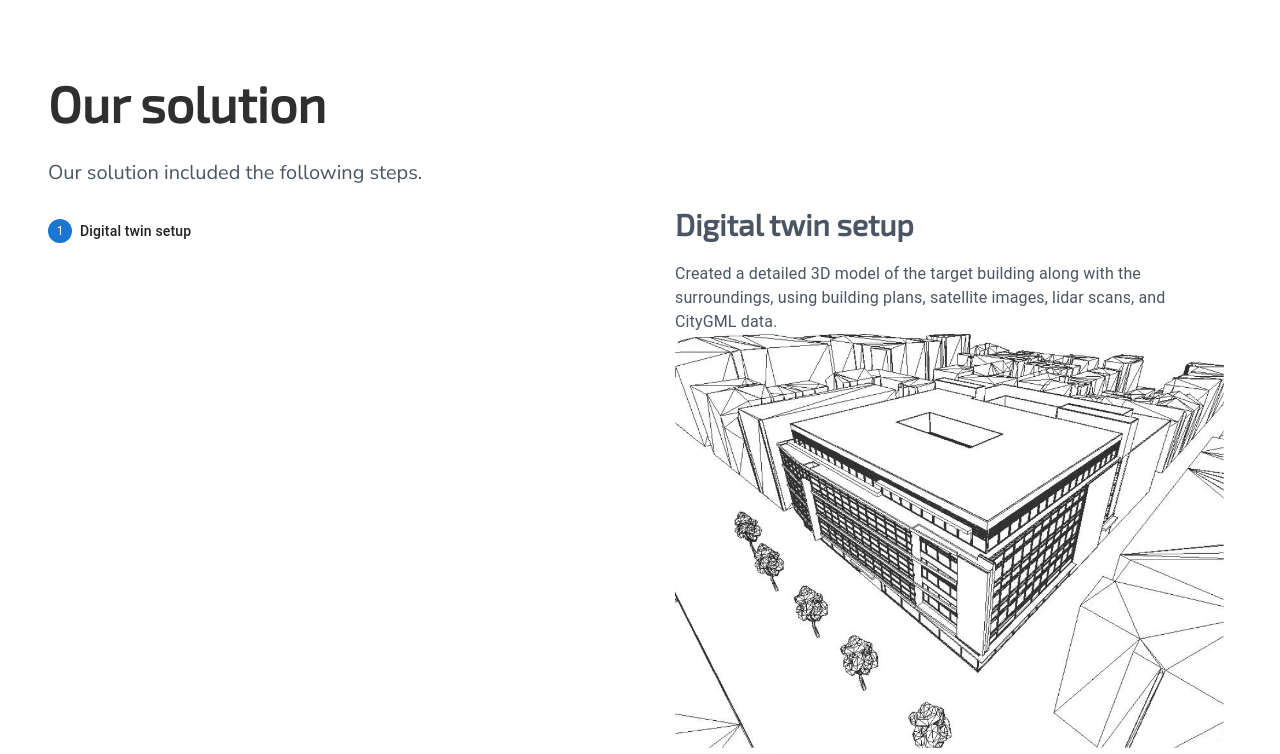
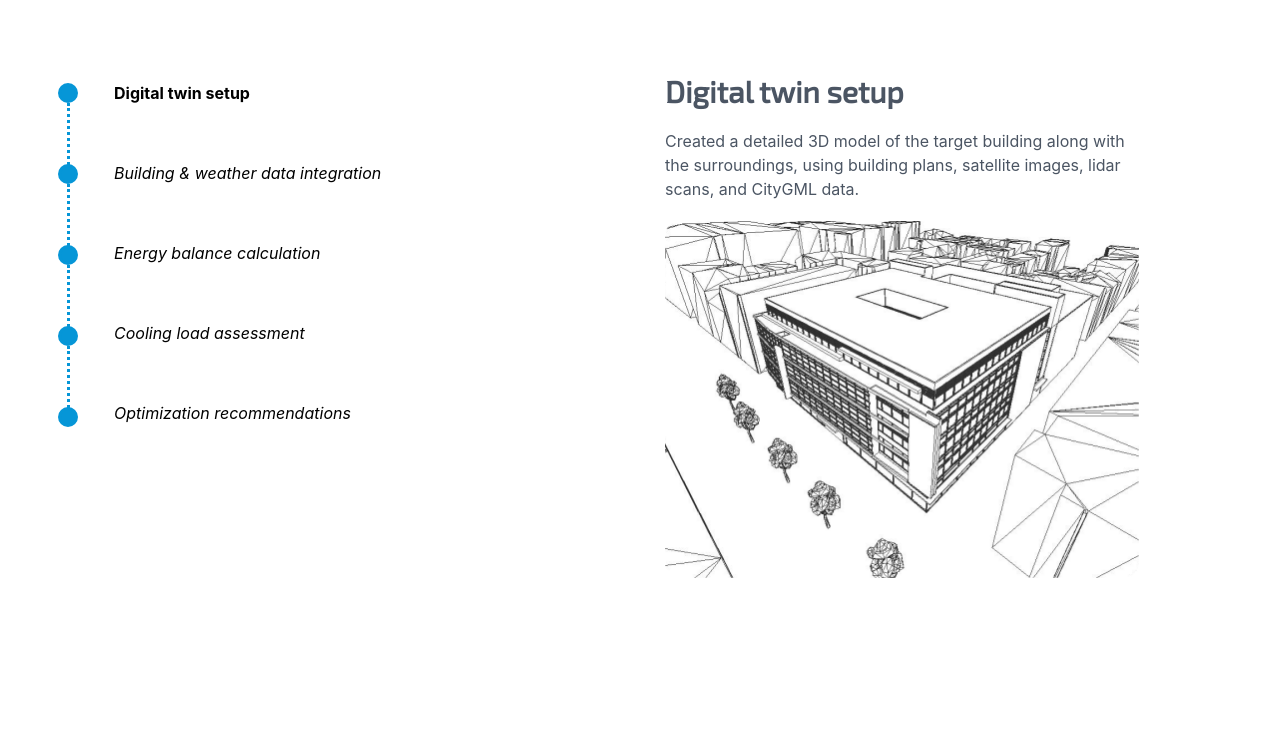
Before and after one commit to aarish-git/figma, a React (Create React App) app: page /mannhiem in a window 1280 px wide. Shown: the part 1480-2234 px from the top of the page. Built offline with nearby package versions, Linux system fonts and the light colour scheme; a web font is replaced by a local one.

Commit message:
stepper updated it manheim

```diff
--- a/public/index.html
+++ b/public/index.html
@@ -30,6 +30,7 @@
       integrity="sha384-1BmE4kWBq78iYhFldvKuhfTAU6auU8tT94WrHftjDbrCEXSU1oBoqyl2QvZ6jIW3"
       crossorigin="anonymous"
     />
+    <link rel="stylesheet" href="https://cdn.jsdelivr.net/npm/bootstrap@4.0.0/dist/css/bootstrap.min.css" integrity="sha384-Gn5384xqQ1aoWXA+058RXPxPg6fy4IWvTNh0E263XmFcJlSAwiGgFAW/dAiS6JXm" crossorigin="anonymous">
     <link rel="stylesheet" href="https://rsms.me/inter/inter.css" />
 
     <!-- slick -->
@@ -54,7 +55,9 @@
       To begin the development, run `npm start` or `yarn start`.
       To create a production bundle, use `npm run build` or `yarn build`.
     -->
-
+    <script src="https://code.jquery.com/jquery-3.2.1.slim.min.js" integrity="sha384-KJ3o2DKtIkvYIK3UENzmM7KCkRr/rE9/Qpg6aAZGJwFDMVNA/GpGFF93hXpG5KkN" crossorigin="anonymous"></script>
+    <script src="https://cdn.jsdelivr.net/npm/popper.js@1.12.9/dist/umd/popper.min.js" integrity="sha384-ApNbgh9B+Y1QKtv3Rn7W3mgPxhU9K/ScQsAP7hUibX39j7fakFPskvXusvfa0b4Q" crossorigin="anonymous"></script>
+    <script src="https://cdn.jsdelivr.net/npm/bootstrap@4.0.0/dist/js/bootstrap.min.js" integrity="sha384-JZR6Spejh4U02d8jOt6vLEHfe/JQGiRRSQQxSfFWpi1MquVdAyjUar5+76PVCmYl" crossorigin="anonymous"></script>
     <script src="https://code.jquery.com/jquery-2.2.0.min.js" type="text/javascript"></script>
     <script type="text/javascript" src="//cdn.jsdelivr.net/gh/kenwheeler/slick@1.8.1/slick/slick.min.js"></script>
     <!-- <script src="./slick/slick.js" type="text/javascript" charset="utf-8"></script> -->
--- a/src/App.css
+++ b/src/App.css
@@ -87,3 +87,133 @@ cursor: pointer;
 .phoenix_stepper{
   padding: 0px 80px;
 }
+
+.allsteper {
+  display: flex;
+}
+
+.stepLabel {
+  width: 50%;
+  display: flex;
+}
+
+.tab-content{
+  width: 50%;
+}
+
+.nav-pills .nav-link {
+  /* background-color: transparent !important; */
+  color: black !important;
+  font-style: italic;
+}
+
+.nav-pills .nav-link.active {
+  background-color: transparent !important;
+  color: black !important;
+  font-weight: 700;
+  font-style: normal;
+}
+
+.subcontent {
+  width: 100%;
+  margin-left: 25px;
+}
+
+.subcontent img {
+  width: 80%;
+  margin-top: 20px;
+}
+
+.subcontent p {
+  width: 80%;
+}
+
+
+
+
+
+
+
+
+
+
+
+
+.step {
+
+  padding: 10px;
+
+  display: flex;
+  flex-direction: column;
+  justify-content: flex-start;
+
+  background-color: cream;
+}
+
+.v-stepper {
+  position: relative;
+  /* top: 115px; */
+/*   visibility: visible; */
+}
+
+
+/* regular step */
+.step .circle {
+  background-color: white;
+  border: 3px solid gray;
+  border-radius: 100%;
+  margin-top: 55px;
+  width: 20px;    /* +6 for border */
+  height: 20px;
+  display: inline-block;
+}
+
+.v-stepper:first-child .circle {
+  margin-top: 0px;
+}
+
+.v-stepper:first-child .line {
+  top: 20px;
+}
+
+.step .line {
+  top: 75px;
+  left: 9px;
+/*   height: 120px; */
+  height: 62px;
+
+    position: absolute;
+    border-left: 3px solid gray;
+}
+
+.step.completed .circle {
+  visibility: visible;
+  background-color: rgb(6,150,215);
+  border-color: rgb(6,150,215);
+}
+
+.step.completed .line {
+  border-left: 3px dotted rgb(6,150,215);
+}
+
+.step.active .circle {
+visibility: visible;
+  border-color: rgb(6,150,215);
+}
+
+.step.empty .circle {
+    visibility: hidden;
+}
+
+.step.empty .line {
+/*     visibility: hidden; */
+/*   height: 150%; */
+  top: 0;
+  height: 150%;
+}
+
+
+.step:last-child .line {
+  border-left: 3px dotted blue;
+  z-index: -1; /* behind the circle to completely hide */
+}
--- a/src/components/Project/Mannheim/stepper.js
+++ b/src/components/Project/Mannheim/stepper.js
@@ -62,80 +62,89 @@ export default function VerticalLinearStepper() {
   };
 
   return (
-    <Box sx={{ maxWidth: 400 }}>
-       <h2
-            style={{ fontFamily: "Exo2-Regular" }}
-            class="text-[#2F2F2F] text-[50px] font-bold mb-4"
-        >
-            Our solution
-        </h2>
-        <p style={{fontFamily:"NunitoSans-Regular"}} class="leading-relaxed text-[20px] font-[400] mb-3">
-             Our solution included the following steps.
-        </p>
-      <Stepper  activeStep={activeStep} orientation="vertical">
-        {steps.map((step, index) => (
-          <Step key={step.label}>
-            <StepLabel className="steplabel"
-              optional={
-                index === 4 ? (
-                  <Typography variant="caption">Last step</Typography>
-                ) : null
-              }
-            >
-              {step.label}
-            </StepLabel>
-            <StepContent>
-              <h1 className="stepper_desc_head" style={{ fontFamily: "Exo2-Regular" }}><b>{step.label}</b></h1>
-              <Typography>
-                {step.description}
-                {step.img?<img src={step.img} alt="stepimg" />:null}
-              </Typography>
-              {/* <div>
-              <img
-                class="lg:w-3/5 md:w-1/2 object-cover object-center rounded-lg md:mt-0 mt-12"
-                src={step.img}
-                alt="step"
-              />
-              </div> */}
-              <Box sx={{ mb: 2 }}>
 
-                <div>
-                  <Button
-                    variant="contained"
-                    onClick={handleNext}
-                    sx={{ mt: 1, mr: 1 }}
-                  >
-                    {index === steps.length - 1 ? 'Finish' : 'Continue'}
-                  </Button>
-                  <Button
-                    disabled={index === 0}
-                    onClick={handleBack}
-                    sx={{ mt: 1, mr: 1 }}
-                  >
-                    Back
-                  </Button>
-                </div>
-              </Box>
-            </StepContent>
-          </Step>
-        ))}
-      </Stepper>
-      {/* <div class="lg:w-3/5 md:w-1/2 object-cover object-center rounded-lg md:mt-0 mt-12">
-              <p>Digital Twin Creation</p>
-              <img
-                class="lg:w-3/5 md:w-1/2 object-cover object-center rounded-lg md:mt-0 mt-12"
-                src="https://dummyimage.com/1200x500"
-                alt="step"
-              />
-            </div> */}
-      {activeStep === steps.length && (
-        <Paper square elevation={0} sx={{ p: 3 }}>
-          <Typography>All steps completed - you&apos;re finished</Typography>
-          <Button onClick={handleReset} sx={{ mt: 1, mr: 1 }}>
-            Reset
-          </Button>
-        </Paper>
-      )}
-    </Box>
+   <div className="allsteper">
+    <div className="stepLabel">
+         <div class="step completed">
+      <div class="v-stepper">
+        <div class="circle"></div>
+        <div class="line"></div>
+      </div>
+      <div class="v-stepper">
+        <div class="circle"></div>
+        <div class="line"></div>
+      </div>
+      <div class="v-stepper">
+        <div class="circle"></div>
+        <div class="line"></div>
+      </div>
+      <div class="v-stepper">
+        <div class="circle"></div>
+        <div class="line"></div>
+      </div>
+      <div class="v-stepper">
+        <div class="circle"></div>
+        {/* <div class="line"></div> */}
+      </div>
+       </div>
+     <div class="nav step flex-column nav-pills" id="tab" role="tablist" aria-orientation="vertical">
+        <a class="nav-link active" id="home-tab" data-toggle="pill" style={{marginTop: '-10px'}} href="#home" role="tab" aria-controls="home" aria-selected="true">Digital twin setup</a>
+        <a class="nav-link" id="profile-tab" data-toggle="pill" style={{marginTop: '40px'}} href="#profile" role="tab" aria-controls="profile" aria-selected="false">Building & weather data integration</a>
+        <a class="nav-link" id="messages-tab" data-toggle="pill" style={{marginTop: '40px'}} href="#messages" role="tab" aria-controls="messages" aria-selected="false">Energy balance calculation</a>
+        <a class="nav-link" id="settings-tab" data-toggle="pill" style={{marginTop: '40px'}} href="#settings" role="tab" aria-controls="settings" aria-selected="false">Cooling load assessment</a>
+        <a class="nav-link" id="office-tab" data-toggle="pill" style={{marginTop: '40px'}} href="#office" role="tab" aria-controls="office" aria-selected="false">Optimization recommendations</a>
+    </div>
+   </div>
+
+    <div class="tab-content" id="tabContent">
+      <div class="tab-pane fade show active" id="home" role="tabpanel" aria-labelledby="home-tab">
+        <div className="subcontent">
+          <h1 className="stepper_desc_head" style={{ fontFamily: "Exo2-Regular" }}><b>Digital twin setup</b></h1>
+          <p style={{ fontWeight: '400'}}>
+            Created a detailed 3D model of the target building along with the surroundings, using building plans, satellite images, lidar scans, and CityGML data.
+          </p>
+          <img src={m1} alt="home" />
+        </div>
+      </div>
+      <div class="tab-pane fade" id="profile" role="tabpanel" aria-labelledby="profile-tab">
+         <div className="subcontent">
+          <h1 className="stepper_desc_head" style={{ fontFamily: "Exo2-Regular" }}><b>Building & weather data integration</b></h1>
+          <p style={{ fontWeight: '400'}}>
+          Integrated the TRY weather data files and building-specific inputs like material properties, building systems, and user information to create a thermal model of the building.
+          </p>
+        </div>
+      </div>
+      <div class="tab-pane fade" id="messages" role="tabpanel" aria-labelledby="messages-tab">
+         <div className="subcontent">
+          <h1 className="stepper_desc_head" style={{ fontFamily: "Exo2-Regular" }}><b>Energy balance calculation</b></h1>
+          <p style={{ fontWeight: '400'}}>
+          Using Leaftech's in-house algorithm, we calculated all the relevant factors of the energy balance equation to simulate real operating conditions. We assessed in detail the solar heat gains through the glass facades. These simulations were based on relevant DIN and VDI standards.
+          </p>
+          <img src={m2} alt="home" />
+        </div>
+      </div>
+      <div class="tab-pane fade" id="settings" role="tabpanel" aria-labelledby="settings-tab">
+         <div className="subcontent">
+          <h1 className="stepper_desc_head" style={{ fontFamily: "Exo2-Regular" }}><b>Cooling load assessment</b></h1>
+          <p style={{ fontWeight: '400'}}>
+          Calculated the yearly cooling load for every room in the office space and the minimum HVAC capacity required, after considering the differential weather conditions throughout the year.'
+          </p>
+          <img src={m3} alt="home" />
+        </div>
+      </div>
+      <div class="tab-pane fade" id="office" role="tabpanel" aria-labelledby="office-tab">
+         <div className="subcontent">
+          <h1 className="stepper_desc_head" style={{ fontFamily: "Exo2-Regular" }}><b>Optimization recommendations</b></h1>
+          <p style={{ fontWeight: '400'}}>
+          Identified optimization potential to minimise the operational and investment cost while maintaining the comfort level inside the building (e.g. impact of different shading scenarios on the cooling load).
+          </p>
+          <img src={m4} alt="home" />
+        </div>
+      </div>
+    </div>
+   </div>
+
+
+
   );
 }
```
